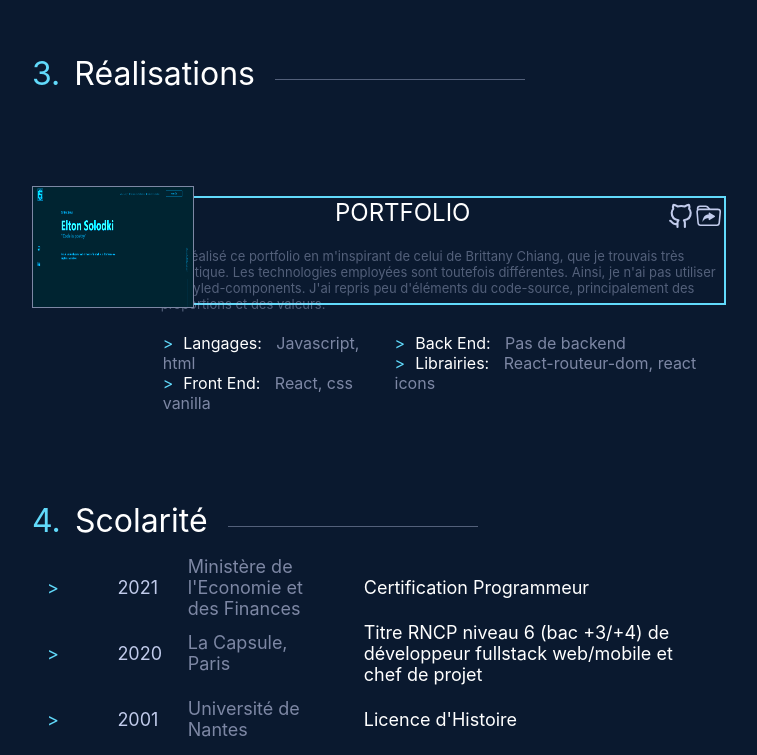
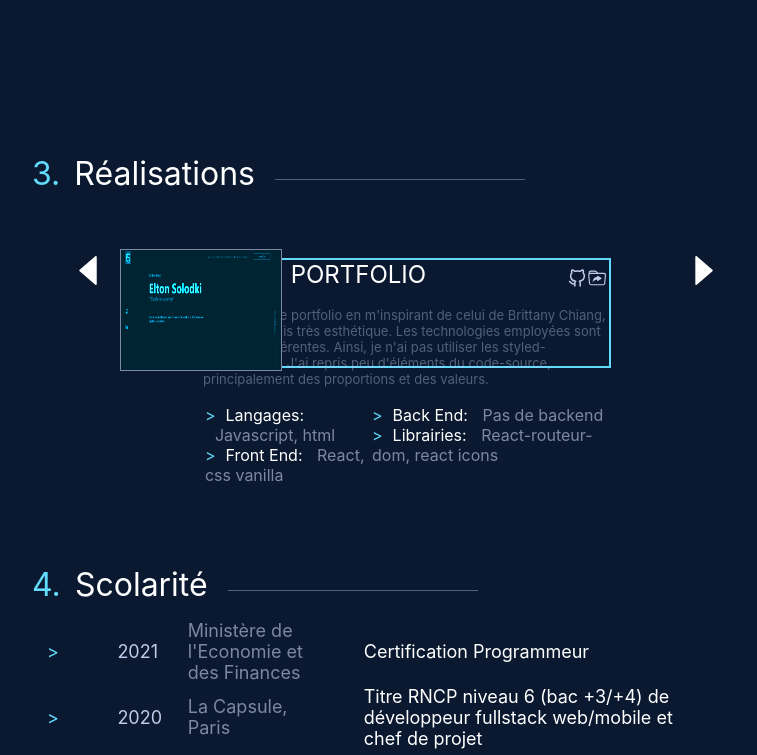
Before and after one commit to Solodk-E/website, a React (Create React App) app: page / in a window 1280 px wide. Shown: the part 1725-2480 px from the top of the page, without its empty margins (256-1013 px from the left). Built offline with nearby package versions, Linux system fonts and the light colour scheme.

Commit message:
carroussel done

```diff
--- a/src/App.js
+++ b/src/App.js
@@ -1,6 +1,6 @@
 import "../src/Design/App.css";
 import "../src/Design/Responsive-1400.css";
-import "../src/Design/Responsive-425.css";
+import "../src/Design/Responsive-400.css";
 import Navbar from "../src/Components/Navbar";
 import Social from "../src/Components/Social";
 import Mail from "../src/Components/Mail";
--- /dev/null
+++ b/src/Components/Slide.js
@@ -0,0 +1,51 @@
+import React from 'react'
+import { FiGithub } from "react-icons/fi";
+import { BsFolderSymlink } from "react-icons/bs";
+
+function Slide(props) {
+  return (
+    <div id="reaAff">
+    <div id="cadreIll">
+      <img id="photoRea" src={props.propImage} alt={props.propAlt}/>
+    </div>
+    <div id="reaDoc">
+      <div id="reaFirst">
+        <div id="reaTitle">{props.propTitle}</div>
+        <div id="reaLinks">
+          <a id="git" href={props.propGit} target="_blank" rel="noopener noreferrer">
+            <FiGithub className="icon" />
+          </a>
+          <a id="lin" href={props.propWebLink} target="_blank" rel="noopener noreferrer">
+            <BsFolderSymlink className="icon" />
+          </a>
+        </div>
+      </div>
+      <div id="reaText">
+        {props.propDescription}
+      </div>
+      <div id="reaTech">
+        <div id="realines">
+          <div>
+          <div className="reaTechLine">
+            Langages: <span className="reatechPoint">{props.propLangages}</span>
+          </div>
+          <div className="reaTechLine">
+            Front End: <span className="reatechPoint">{props.propFront}</span>
+          </div>
+          </div>
+          <div>
+          <div className="reaTechLine">
+            Back End: <span className="reatechPoint">{props.propBack}</span>
+          </div>
+          <div className="reaTechLine">
+            Librairies: <span className="reatechPoint">{props.propLib}</span>
+          </div>
+          </div>
+        </div>
+      </div>
+    </div>
+  </div>
+  )
+}
+
+export default Slide
--- a/src/Design/App.css
+++ b/src/Design/App.css
@@ -45,7 +45,7 @@ body {
 }
 
 #titleRea{
-margin-top: 10%;
+margin-top: 30%;
 }
 
 .ligneSommaire {
@@ -318,6 +318,7 @@ li:hover {
   color: white;
   width: 55vw;
   margin-top: 2%;
+  height: 100vh;
 }
 
 #blocParcours {
@@ -544,14 +545,14 @@ li:hover {
 #page3 {
   font-size: large;
   color: white;
-  width: 55vw;
-  margin-top: 20%;
-  height: 120vh;
+  width: 70vw;
+  margin-top: 30%;
+  height: 100vh;
 }
 
 #reaAff {
-  height: 100vh;
-  width: 100%;
+  height: 105vh;
+  width: 80%;
 }
 
 #cadreIll {
@@ -582,7 +583,7 @@ li:hover {
   background-color: #0a192f;
   border: 2px solid #61dafb;
   height: 30%;
-  width: 80%;
+  width: 90%;
   z-index: 0;
   position: relative;
   top: -40%;
@@ -668,3 +669,29 @@ li:hover {
   width: 50px;
   margin-top: 15px;
 }
+
+#slideshow{
+display: flex;
+flex-direction: row;
+justify-content: center;
+margin-left: 5%;
+
+}
+
+.cadreArrow{
+display: flex;
+flex-direction: column;
+justify-content: center;
+width:25%;
+height:50%
+
+}
+
+.arrow{
+  height: 50%;
+  width: 80%;
+}
+
+.arrow:hover{
+  color:#61dafb
+}
--- a/src/Design/Responsive-425.css
+++ b/src/Design/Responsive-400.css
@@ -1,5 +1,5 @@
 
-@media screen and (max-width: 425px) {
+@media screen and (max-width: 400px) {
 
   #navBar {
     background-color: #0a192f;
--- a/src/Pages/Realisations.js
+++ b/src/Pages/Realisations.js
@@ -1,53 +1,95 @@
-import React from "react";
-import { FiGithub } from "react-icons/fi";
-import { BsFolderSymlink } from "react-icons/bs";
+import React, {useEffect, useState} from "react";
+import Slide from "../Components/Slide";
+import { AiOutlineCaretLeft, AiOutlineCaretRight } from "react-icons/ai";
+
+
+var dataRea=[
+  {
+    image:"./imagePortfolio.png",
+    alt:"Elton Solodki portfolio screenschot",
+    title:"PORTFOLIO",
+    githubLink:"https://github.com/Solodk-E/website",
+    websiteLink:"http://www.eltonsolodki.com",
+    description:"J'ai réalisé ce portfolio en m'inspirant de celui de Brittany Chiang, que je trouvais très esthétique. Les technologies employées sont toutefois différentes. Ainsi, je n'ai pas utiliser les styled-components. J'ai repris peu d'éléments du code-source, principalement des proportions et des valeurs.",
+    langages:"Javascript, html",
+    frontend:"React, css vanilla",
+    backend:"Pas de backend",
+    librairies:"React-routeur-dom, react icons"
+  },
+  {
+    image:"./imagePortfolio.png",
+    alt:"Elton Solodki portfolio screenschot",
+    title:"Exemple2",
+    githubLink:"https://github.com/Solodk-E/website",
+    websiteLink:"http://www.eltonsolodki.com",
+    description:"J'ai réalisé ce portfolio en m'inspirant de celui de Brittany Chiang, que je trouvais très esthétique. Les technologies employées sont toutefois différentes. Ainsi, je n'ai pas utiliser les styled-components. J'ai repris peu d'éléments du code-source, principalement des proportions et des valeurs.",
+    langages:"Javascript, html",
+    frontend:"React, css vanilla",
+    backend:"Pas de backend",
+    librairies:"React-routeur-dom, react icons"
+  },
+  {
+    image:"./imagePortfolio.png",
+    alt:"Elton Solodki portfolio screenschot",
+    title:"Exemple3",
+    githubLink:"https://github.com/Solodk-E/website",
+    websiteLink:"http://www.eltonsolodki.com",
+    description:"J'ai réalisé ce portfolio en m'inspirant de celui de Brittany Chiang, que je trouvais très esthétique. Les technologies employées sont toutefois différentes. Ainsi, je n'ai pas utiliser les styled-components. J'ai repris peu d'éléments du code-source, principalement des proportions et des valeurs.",
+    langages:"Javascript, html",
+    frontend:"React, css vanilla",
+    backend:"Pas de backend",
+    librairies:"React-routeur-dom, react icons"
+  }
+]
 
 function Realisations() {
+
+const [slideRea, setSlideRea]= useState(dataRea);
+const [activeRea, setActiveRea]=useState(slideRea[0]);
+const [page, setPage]=useState(0)
+
+var nextRea = ()=>{
+  page === slideRea.length-1? setPage(0) : setPage(page+1)
+}
+
+var previousRea = ()=>{
+  page === 0 ? setPage(slideRea.length-1) : setPage(page -1);
+}
+
+useEffect(()=>{
+  setActiveRea(slideRea[page]);
+},[page])
+
+
   return (
     <div id="page3" className="page">
       <div className="title" id="titleRea">
         <span className="spanNumber">3.</span>Réalisations
         <div className="titleLine"></div>
       </div>
-      <div id="reaAff">
-        <div id="cadreIll">
-          <img id="photoRea" src="./imagePortfolio.png" alt="Elton Solodki portfolio screenschot"/>
+      <div id="slideshow">
+        <div className="cadreArrow">
+        <AiOutlineCaretLeft
+            className="arrow" onClick={()=>{previousRea()}}
+        />
         </div>
-        <div id="reaDoc">
-          <div id="reaFirst">
-            <div id="reaTitle">PORTFOLIO</div>
-            <div id="reaLinks">
-              <a id="git" href="https://github.com/Solodk-E/website" target="_blank" rel="noopener noreferrer">
-                <FiGithub className="icon" />
-              </a>
-              <a id="lin" href="http://www.eltonsolodki.com" target="_blank" rel="noopener noreferrer">
-                <BsFolderSymlink className="icon" />
-              </a>
-            </div>
-          </div>
-          <div id="reaText">
-            J'ai réalisé ce portfolio en m'inspirant de celui de Brittany Chiang, que je trouvais très esthétique. Les technologies employées sont toutefois différentes. Ainsi, je n'ai pas utiliser les styled-components. J'ai repris peu d'éléments du code-source, principalement des proportions et des valeurs.
-          </div>
-          <div id="reaTech">
-            <div id="realines">
-              <div>
-              <div className="reaTechLine">
-                Langages: <span className="reatechPoint">Javascript, html</span>
-              </div>
-              <div className="reaTechLine">
-                Front End: <span className="reatechPoint">React, css vanilla</span>
-              </div>
-              </div>
-              <div>
-              <div className="reaTechLine">
-                Back End: <span className="reatechPoint">Pas de backend</span>
-              </div>
-              <div className="reaTechLine">
-                Librairies: <span className="reatechPoint">React-routeur-dom, react icons</span>
-              </div>
-              </div>
-            </div>
-          </div>
+        <div>
+            <Slide
+            propImage={activeRea.image}
+            propAlt={activeRea.alt}
+            propTitle={activeRea.title}
+            propGit={activeRea.githubLink}
+            propWebLink={activeRea.websiteLink}
+            propDescription={activeRea.description}
+            propLangages={activeRea.langages}
+            propFront={activeRea.frontend}
+            propBack={activeRea.backend}
+            propLib={activeRea.librairies}
+        />
+        </div>
+        <div className="cadreArrow">
+        <AiOutlineCaretRight
+            className="arrow" onClick={()=>{nextRea()}}/>
         </div>
       </div>
     </div>
```
Also changed, not shown: sprints.txt.
